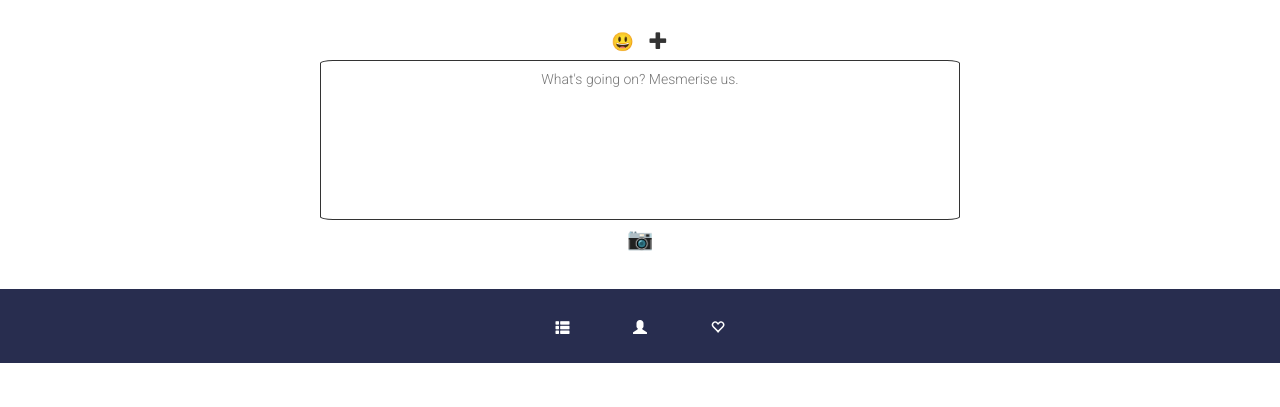
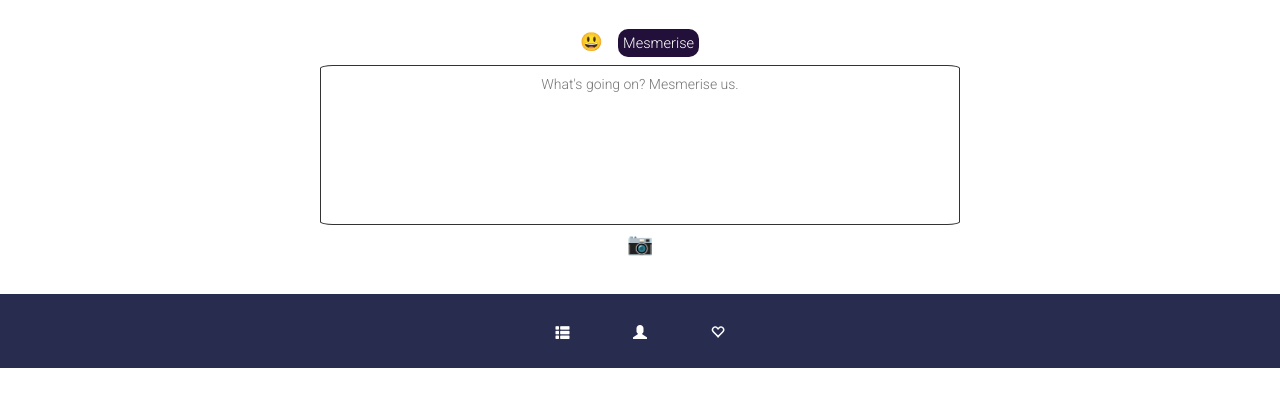
Before and after one commit to pythongiant/Mesmer, a Django app: page /home in a window 1280 px wide. Shown: the part 78-485 px from the top of the page. Run offline with Django 3.2, Linux system fonts and the light colour scheme; data that the repository does not hold is empty; some libraries are stand-ins or nearby versions.

Commit message:
bug fixes

```diff
--- a/Mesmer/templates/Mesmerise/home.html
+++ b/Mesmer/templates/Mesmerise/home.html
@@ -17,16 +17,17 @@
 
 <script src="{% static 'Mesmerise/bower_components/horsey/dist/horsey.js' %}"></script>
 <link rel="stylesheet" href="{% static 'Mesmerise/bower_components/horsey/dist/horsey.css' %}">
-    <div class ="postform">
+
+<div class ="postform">
         {% csrf_token %}
             <form action="{% url 'postAction' %}" method="POST" enctype="multipart/form-data"  >
                 <center>
 
         <div id="ctr-feature">
-        <ul style="padding-left:0px;padding-top:5px;">
+        <ul style="padding-left:0px;padding-top:5px; padding-bottom:5px;">
             <li><span>&#128515; </span></label></li>
 
-            <li><button id="postButton" type="submit"><span class="glyphicon glyphicon-plus"></span></li></button>
+            <li><button id="postButton" type="submit"><span style="background-color:#23103a;color:white;padding:5px;border-radius:10px;font-size:80%;">Mesmerise</span></li></button>
         </ul>
         </div>
         {{PostForm}}
```
Also changed, not shown: Mesmer/Mesmerise/views.py (line endings or trailing spaces).
